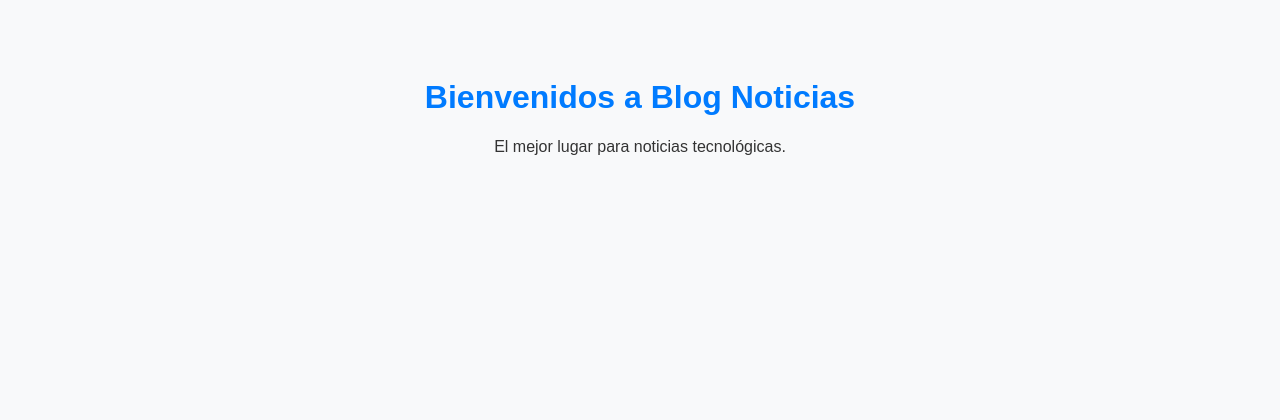
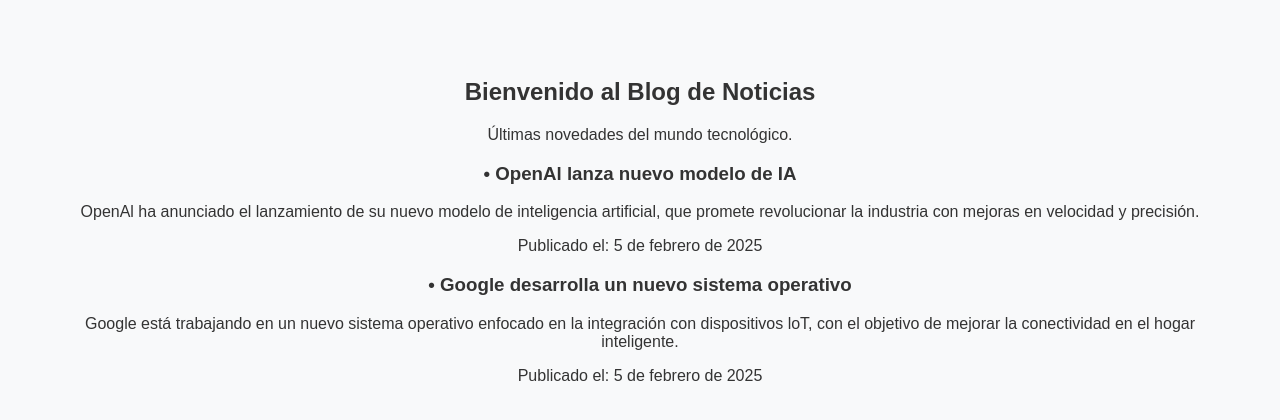
Before and after one commit to alepinlop/blog-noticias, a plain HTML site: page index.html in a window 1280 px wide. Drawn offline with Linux system fonts and the light colour scheme.

Commit message:
Añadir sección de últimas noticias

```diff
--- a/index.html
+++ b/index.html
@@ -7,7 +7,13 @@
   <title>Blog de Noticias</title>
 </head>
 <body>
-  <h1>Bienvenidos a Blog Noticias</h1>
-  <p>El mejor lugar para noticias tecnológicas.</p>
+  <h2>Bienvenido al Blog de Noticias</h2>
+	<p>Últimas novedades del mundo tecnológico.</p>
+	<h3>• OpenAl lanza nuevo modelo de IA</h3>
+	<p>OpenAl ha anunciado el lanzamiento de su nuevo modelo de inteligencia artificial, que promete revolucionar la industria con mejoras en velocidad y precisión.</p>
+	<p>Publicado el: 5 de febrero de 2025</p>
+	<h3>• Google desarrolla un nuevo sistema operativo</h3>
+	<p>Google está trabajando en un nuevo sistema operativo enfocado en la integración con dispositivos loT, con el objetivo de mejorar la conectividad en el hogar inteligente.</p>
+	<p>Publicado el: 5 de febrero de 2025</p>
 </body>
 </html>
```
